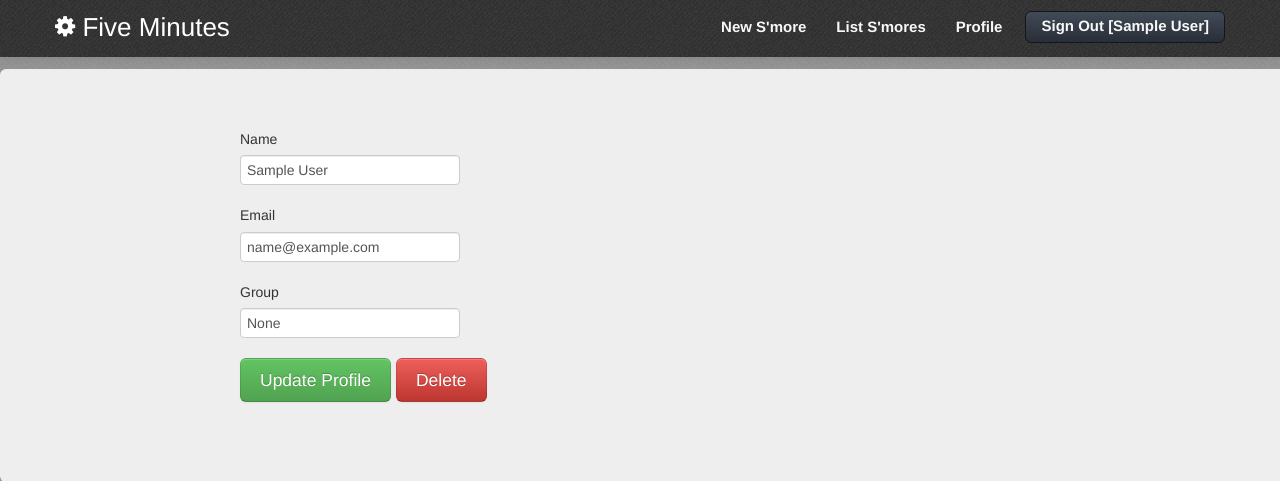
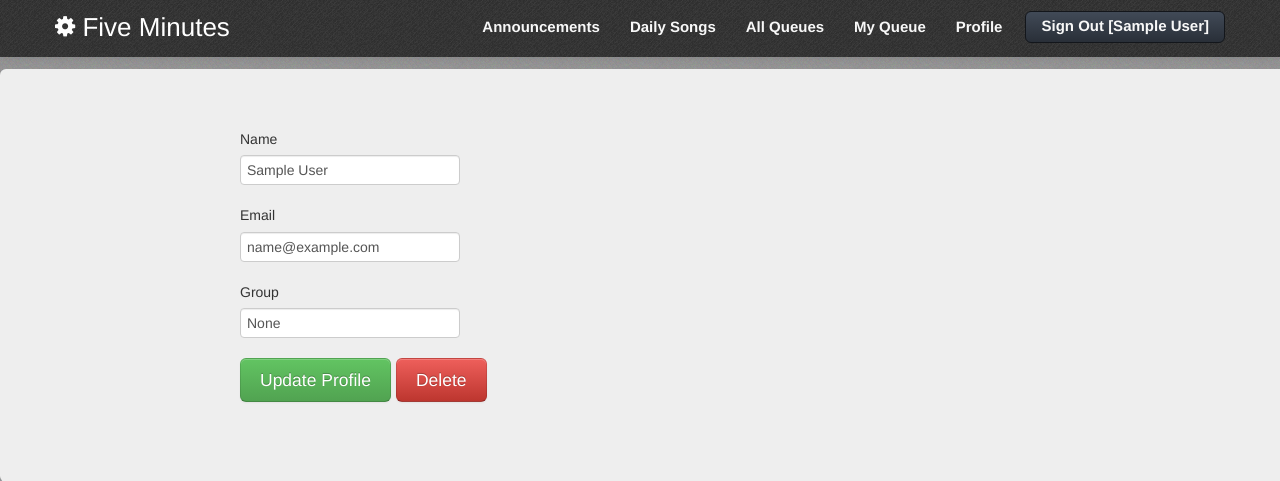
Before and after one commit to myles2007/5Minutes, a Flask app: page /profile in a window 1280 px wide. Shown: the top 481 px of the page. Run offline with Flask 2, Linux system fonts and the light colour scheme; the visitor is signed in with stand-in values (Sample User, id 1); data comes from the database, SQL or seed files in the repository; both versions use the stored data as it was before the commit; some libraries are stand-ins or nearby versions.

Commit message:
Working on announcements and login.

```diff
--- a/fiveminutes/templates/layout.html
+++ b/fiveminutes/templates/layout.html
@@ -4,8 +4,8 @@
     <meta charset="utf-8">
     <title>Five Minutes {% block title %}{% endblock title %}</title>
     <meta name="viewport" content="width=device-width, initial-scale=1.0">
-    <meta name="description" content="EC2 Instance Launcher for BriteCore.">
-    <meta name="author" content="Team Blayden">
+    <meta name="description" content="Simple Work Queue Management">
+    <meta name="author" content="IWS Engineering">
 
     <!-- Le styles -->
     <link href="{{ url_for('static',filename='bootstrap/css/bootstrap.css') }}" rel="stylesheet">
@@ -21,7 +21,6 @@
     <link href="{{ url_for('static',filename='bootstrap/css/bootstrap-responsive.css') }}" rel="stylesheet" />
     <link href="{{ url_for('static',filename='css/font-awesome.css') }}" rel="stylesheet" />
     <link href="{{ url_for('static',filename='bootstrap/css/jquery-ui.css') }}" rel="stylesheet" />
-    <link href="{{ url_for('static',filename='css/button.css') }}" rel="stylesheet" />
     <link href="{{ url_for('static',filename='css/theme.css') }}" rel="stylesheet" />
 
     <!-- HTML5 shim, for IE6-8 support of HTML5 elements -->
@@ -45,8 +44,10 @@
             <div class="nav-collapse collapse">
                 <ul class="nav pull-right" style="margin-top: -10px;">
                     {% if g.user %}
-                    <li><a href="{{ url_for('index') }}">New S'more</a>
-                    <li><a href="{{ url_for('list_instances') }}">List S'mores</a>
+                    <li><a href="{{ url_for('index') }}">Announcements</a>
+                    <li><a href="{{ url_for('get_daily_songs') }}">Daily Songs</a>
+                    <li><a href="{{ url_for('get_queues') }}">All Queues</a>
+                    <li><a href="{{ url_for('get_queues') }}/{{ g.user.id }}">My Queue</a>
                     <li><a href="{{ url_for('edit_profile') }}">Profile</a>
                     <li><a href="{{ url_for('logout') }}" class="btn-header">Sign Out [{{ g.user.name }}]</a>
                     {% endif %}
@@ -77,11 +78,9 @@
     <script src="{{ url_for('static',filename='bootstrap/js/jquery-ui.js') }}"></script>
     <script src="{{ url_for('static',filename='bootstrap/js/bootstrap.min.js') }}"></script>
     <script src="{{ url_for('static',filename='js/bootbox.min.js') }}"></script>
-    <script src="{{ url_for('static',filename='js/button.js') }}"></script>
     <script type=text/javascript>
         $SCRIPT_ROOT = {{ request.script_root|tojson|safe }};
         window.setTimeout(function() { $(".alert").fadeOut('slow'); }, 4000);
-        $('.clients').launchFill();
     </script>
     {% block javascript %}{% endblock javascript %}
   </body>
--- a/fiveminutes/templates/song_of_the_day.html
+++ b/fiveminutes/templates/song_of_the_day.html
@@ -17,5 +17,5 @@
     </div>
 </div>
 {% else %}
-    <a href="{{ url_for('setDailySongs') }}">No Song Selected: Set Today's Song</a>
+    <a href="{{ url_for('get_daily_songs') }}">No Song Selected: Set Today's Song</a>
 {% endif %}
--- a/fiveminutes/views.py
+++ b/fiveminutes/views.py
@@ -11,7 +11,7 @@ from flask import render_template, request, flash, redirect,\
                   url_for, g, abort, session
 from fiveminutes import app, oid
 from fiveminutes.models import Announcement, User, DailySong
-from fiveminutes.mixin import safe_commit
+from fiveminutes.mixin import func, safe_commit
 
 # Utility functions for our Flask App
 
@@ -85,11 +85,12 @@ def create_or_login(resp):
                             email=resp.email))
 
 @app.route('/create-profile', methods=['GET', 'POST'])
-@login_required
 def create_profile():
     """If this is the user's first login, the create_or_login function
     will redirect here so that the user can set up his profile.
     """
+    if g.user is not None or 'openid' not in session:
+        return redirect(url_for('index'))
     if request.method == 'POST':
         name = request.form['name']
         email = request.form['email']
@@ -150,7 +151,7 @@ def get_song_of_the_day(today=None):
     if not today:
         today = datetime.now().date()
 
-    song_of_the_day = DailySong.filter(created_on=today).first()
+    song_of_the_day = DailySong.filter(func.date(DailySong.created_on) == today).all()
     return song_of_the_day
 
 @app.route('/announcements/add', methods=['POST'])
@@ -159,19 +160,19 @@ def add_announcement():
     """ Adds a new announcment linked to the currently logged in user. """
     if request.form['announcement']:
         new_a = Announcement(user_id=g.user.id, text=request.form['announcement'])
+        new_a.insert()
         safe_commit()
         flash('Your announcement was stored', 'success')
 
-    return redirect(url_for('announcments'))
+    return redirect(url_for('announcements'))
 
-@app.route('/setDailySongs', methods=['GET'])
-@app.route('/setDailySongs/<message>', methods=['GET'])
+@app.route('/daily-songs', methods=['GET'])
+@app.route('/daily-songs/<message>', methods=['GET'])
 @login_required
-def setDailySongs(**kwargs):
-    songs = query_db('''SELECT * FROM `daily_songs`
-                        ORDER BY `song_date` DESC''')
+def get_daily_songs(**kwargs):
+    songs = DailySong.order_by(DailySong.created_on.desc()).all()
     song_of_the_day = get_song_of_the_day()
-    return render_template('set_daily_songs.html', DailySongs='active', songs=songs,
+    return render_template('daily_songs.html', songs=songs,
                            song_of_the_day=song_of_the_day, **kwargs)
 
 def extract_id_from_uri(uri):
@@ -179,22 +180,17 @@ def extract_id_from_uri(uri):
     '''
     return uri[uri.rfind(':') + 1:]
 
-@app.route('/setSong', methods=['POST'])
-def setSong():
-    if 'user_id' not in session:
-        abort(401)
+@app.route('/daily-songs/add', methods=['POST'])
+@login_required
+def set_song():
     if request.form['spotify_uri'] and request.form['song_date']:
         song_details = get_song_details(request.form['spotify_uri'])
-        db = get_db()
-        db.execute('''INSERT INTO `daily_songs` (song_date, track_uri, artist_uri,
-                                                 album_uri, track_name, artist_name, album_name)
-                      VALUES (?, ?, ?, ?, ?, ?, ?)''',
-                      (dateutil.parser.parse(request.form['song_date']).date(),
-                       song_details['track_uri'], song_details['artist_uri'], song_details['album_uri'],
-                       song_details['track_name'], song_details['artist_name'], song_details['album_name']))
-        db.commit()
+        new_song = DailySong(created_on=dateutil.parser.parse(request.form['song_date']).date(),
+                             **song_details)
+        new_song.insert()
+        safe_commit()
 
-    return redirect(url_for('setDailySongs', message='Song set successfully!'))
+    return redirect(url_for('get_daily_songs', message='Song set successfully!'))
 
 def get_song_details(track_uri):
     '''
@@ -247,10 +243,23 @@ def retrieve_album_art(album_uri):
     return file_path
 
 @app.route('/announcements', methods=['GET'])
-def announcements(**kwargs):
+def announcements():
     """ Loads all Announcements for today including the song of the day."""
-    today = datetime.today()
-    all_announcements = Announcement.filter(created_on=today).all()
+    today = datetime.now().date()
+    all_announcements = Announcement.filter(func.date(Announcement.created_on) == today).all()
     song_of_the_day = get_song_of_the_day(today)
-    return render_template('announcements.html', all_announcements=all_announcements,
-                           song_of_the_day=song_of_the_day, **kwargs)
+    return render_template('timeline.html', all_announcements=all_announcements,
+                           song_of_the_day=song_of_the_day)
+
+@app.route('/queues', methods=['GET'])
+@app.route('/queues/<string:user_id>', methods=['GET'])
+def get_queues(user_id=None):
+    pass
+
+def datetimeformat(value, format='%m/%d/%Y %I:%M %p'):
+    return value.strftime(format)
+
+# Add some filters to Jinja
+app.jinja_env.filters['gravatar'] = gravatar_url
+app.jinja_env.filters['extract_id_from_uri'] = extract_id_from_uri
+app.jinja_env.filters['datetimeformat'] = datetimeformat
```
Also changed, not shown: fiveminutes/templates/announcement_pane.html (renamed from fiveminutes/templates/message_pane.html, +10 -9 lines), fiveminutes/templates/timeline.html (+6 -6 lines), fiveminutes/fiveminutes.db, fiveminutes/templates/daily_songs.html (renamed from fiveminutes/templates/set_daily_songs.html).
